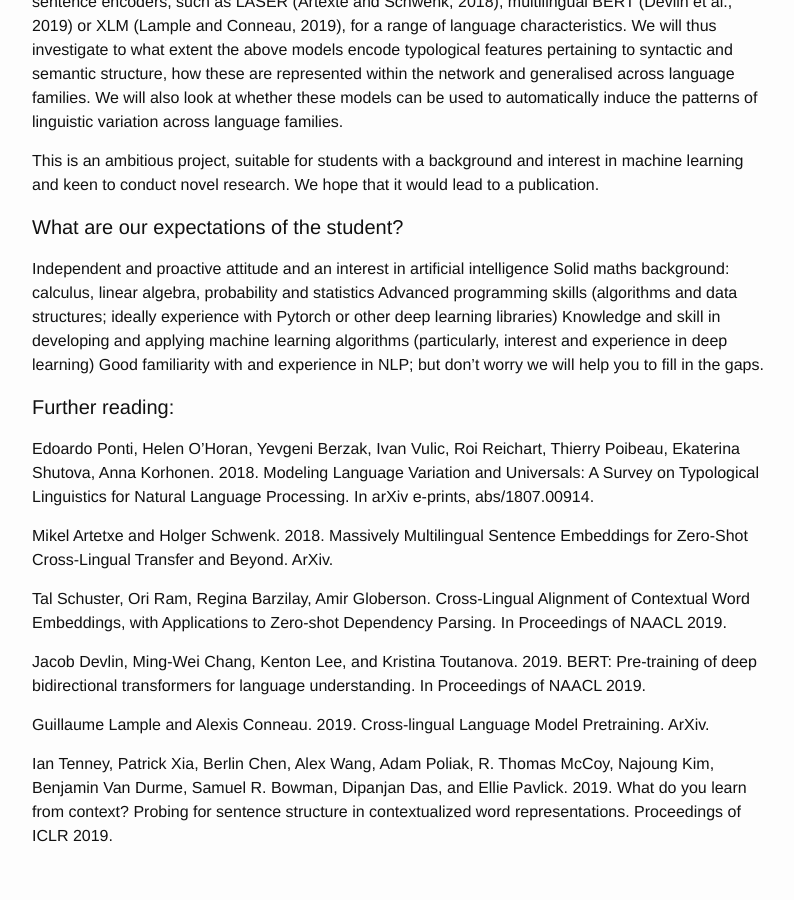
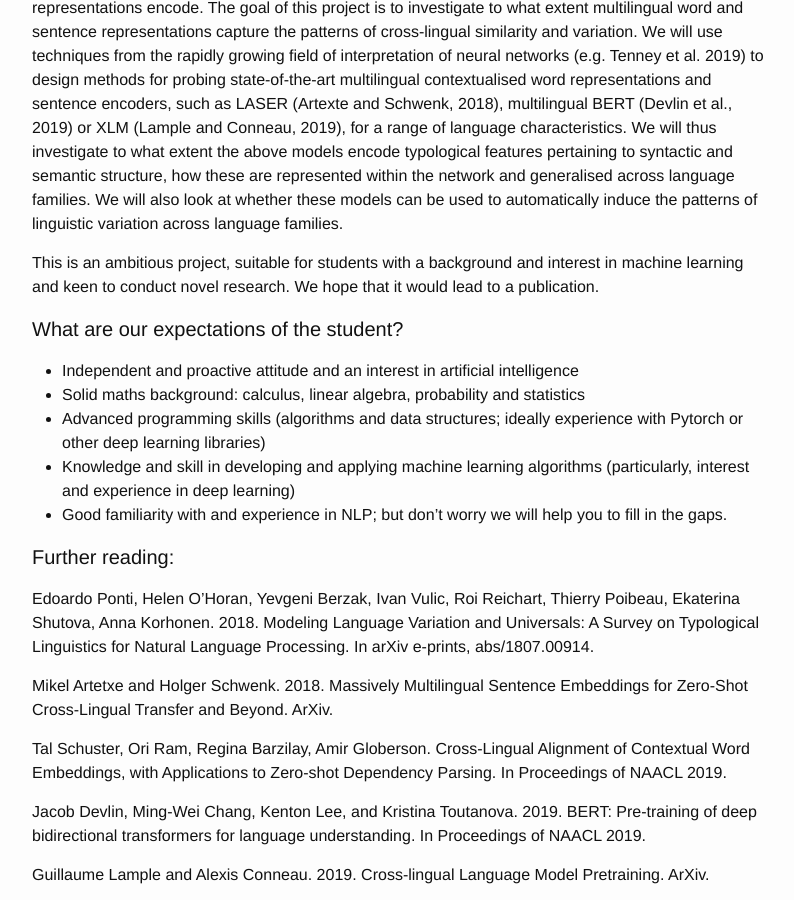
Before and after one commit to cl-illc/nlp1, a Jekyll site: the page built from _posts/2019-09-02-Projects.md, in a window 1280 px wide and 900 px high, scrolled down 897 px. Shown: the whole window, without its empty margins (238-1032 px from the left). Built offline with Jekyll 4.4.1, drawn with Linux system fonts in a browser that asks for light colours; some of the changed text lies outside the part shown.

```diff
--- a/_posts/2019-09-02-Projects.md
+++ b/_posts/2019-09-02-Projects.md
@@ -23,11 +28,11 @@ This is an ambitious project, suitable for students with a background and intere
 
 #### What are our expectations of the student?
 
-Independent and proactive attitude and an interest in artificial intelligence
-Solid maths background: calculus, linear algebra, probability and statistics
-Advanced programming skills (algorithms and data structures; ideally experience with Pytorch or other deep learning libraries)
-Knowledge and skill in developing and applying machine learning algorithms (particularly, interest and experience in deep learning)
-Good familiarity with and experience in NLP; but don’t worry we will help you to fill in the gaps.
+- Independent and proactive attitude and an interest in artificial intelligence
+- Solid maths background: calculus, linear algebra, probability and statistics
+- Advanced programming skills (algorithms and data structures; ideally experience with Pytorch or other deep learning libraries)
+- Knowledge and skill in developing and applying machine learning algorithms (particularly, interest and experience in deep learning)
+- Good familiarity with and experience in NLP; but don’t worry we will help you to fill in the gaps.
 
 #### Further reading:
 
```
Also changed, not shown: other parts of _posts/2019-09-02-Projects.md (+5 -0 lines).
